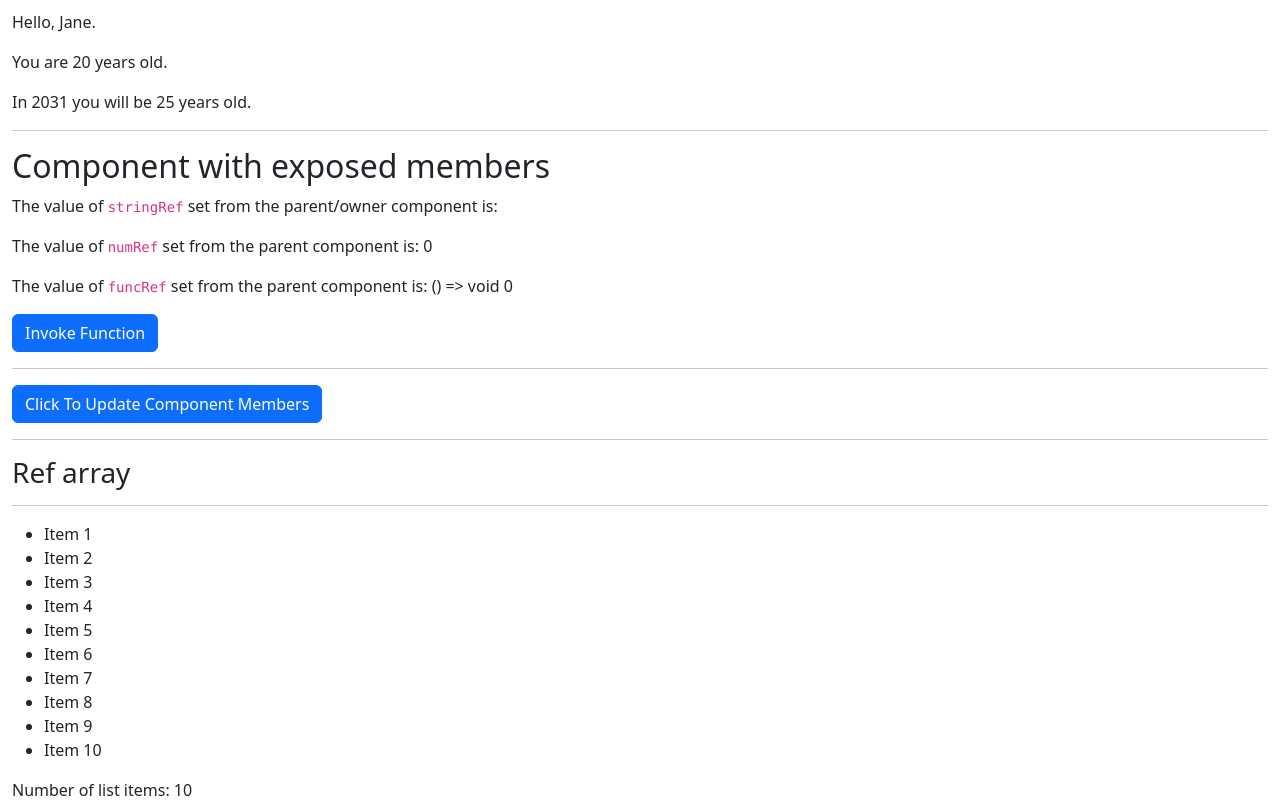
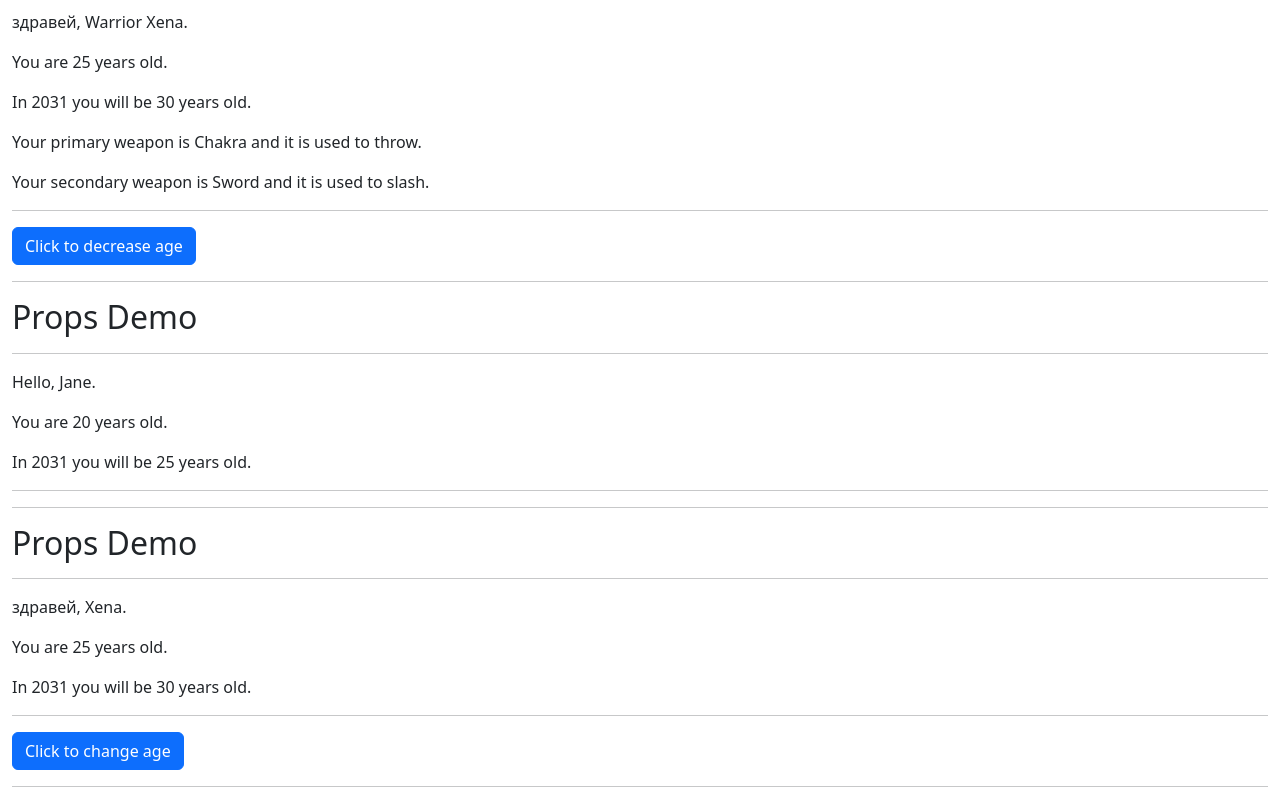
Before and after one commit to FlameWolf/vue-project, a Vue app: page / in a window 1280 px wide. Shown: the part 2640-3440 px from the top of the page. Built offline with nearby package versions, Linux system fonts and the light colour scheme.

Commit message:
Add second props demo component

```diff
--- a/src/App.vue
+++ b/src/App.vue
@@ -6,6 +6,7 @@
 	import DynamicDemo from "@/components/DynamicDemo.vue";
 	import SlotDemo from "@/components/SlotDemo.vue";
 	import EventDemo from "@/components/EventDemo.vue";
+	import PropsDemo2 from "@/components/PropsDemo2.vue";
 	import PropsDemo from "@/components/PropsDemo.vue";
 	import RefDemo from "@/components/RefDemo.vue";
 	import WatchDemo from "@/components/WatchDemo.vue";
@@ -15,11 +16,18 @@
 	const age = ref(25);
 	const ageChangeMessage = ref(emptyString);
 	const currentDate = ref(new Date());
+	const demoProps = ref({
+		name: "Xena",
+		age: 25,
+		greeting: "здравей",
+		title: "Warrior"
+	});
 
 	function onAgeIncrease(step: number) {
 		age.value += step;
 		ageChangeMessage.value = `Age increased: new age: ${age.value}`;
 	}
+
 	function onAgeDecrease(step: number) {
 		age.value -= step;
 		ageChangeMessage.value = `Age decreased: new age: ${age.value}`;
@@ -40,7 +48,14 @@
 	</SlotDemo>
 	<EventDemo name="Iris" :age greeting="Hello" :age-step="2" @increase-age="onAgeIncrease" @decrease-age="onAgeDecrease"/>
 	<p>{{ ageChangeMessage }}</p>
+	<PropsDemo2 v-bind="demoProps"/>
+	<button class="btn btn-primary" @click="demoProps.age -= 10">Click to decrease age</button>
+	<hr/>
 	<PropsDemo name="Jane" :age="20" greeting="Hello"/>
+	<hr/>
+	<PropsDemo v-bind="demoProps"/>
+	<button class="btn btn-primary" @click="demoProps.age = Math.round(Math.random() * 100)">Click to change age</button>
+	<hr/>
 	<RefDemo/>
 	<WatchDemo/>
 	<FormDemo/>
--- /dev/null
+++ b/src/components/PropsDemo2.vue
@@ -0,0 +1,54 @@
+<script setup lang="ts">
+	const { name, age, greeting, title, weapons } = defineProps({
+		name: {
+			type: String,
+			required: true
+		},
+		age: {
+			type: Number,
+			validator(value: number, props) {
+				if (props.name === "Admin") {
+					return true;
+				}
+				return value > 0 && value <= 100;
+			},
+			default: 0
+		},
+		greeting: {
+			type: String,
+			default: "Hello"
+		},
+		title: {
+			type: [String, null],
+			required: true
+		},
+		weapons: {
+			default(props: Record<keyof any, unknown>) {
+				return {
+					primary: {
+						name: "Chakra",
+						use: "Throw"
+					},
+					...((0 as unknown) || {
+						secondary: {
+							name: "Sword",
+							use: "Slash"
+						}
+					})
+				};
+			}
+		}
+	});
+	const currentYear = new Date().getFullYear();
+	const yearsToAdd = 5;
+</script>
+<template>
+	<h2>Props Demo V2</h2>
+	<hr />
+	<p>{{ greeting }}, {{ title }} {{ name }}.</p>
+	<p>You are {{ age }} years old.</p>
+	<p>In {{ currentYear + yearsToAdd }} you will be {{ age + yearsToAdd }} years old.</p>
+	<p>Your primary weapon is {{ weapons.primary.name }} and it is used to {{ weapons.primary.use.toLowerCase() }}.</p>
+	<p v-if="weapons.secondary">Your secondary weapon is {{ weapons.secondary.name }} and it is used to {{ weapons.secondary.use.toLowerCase() }}.</p>
+	<hr />
+</template>
```
